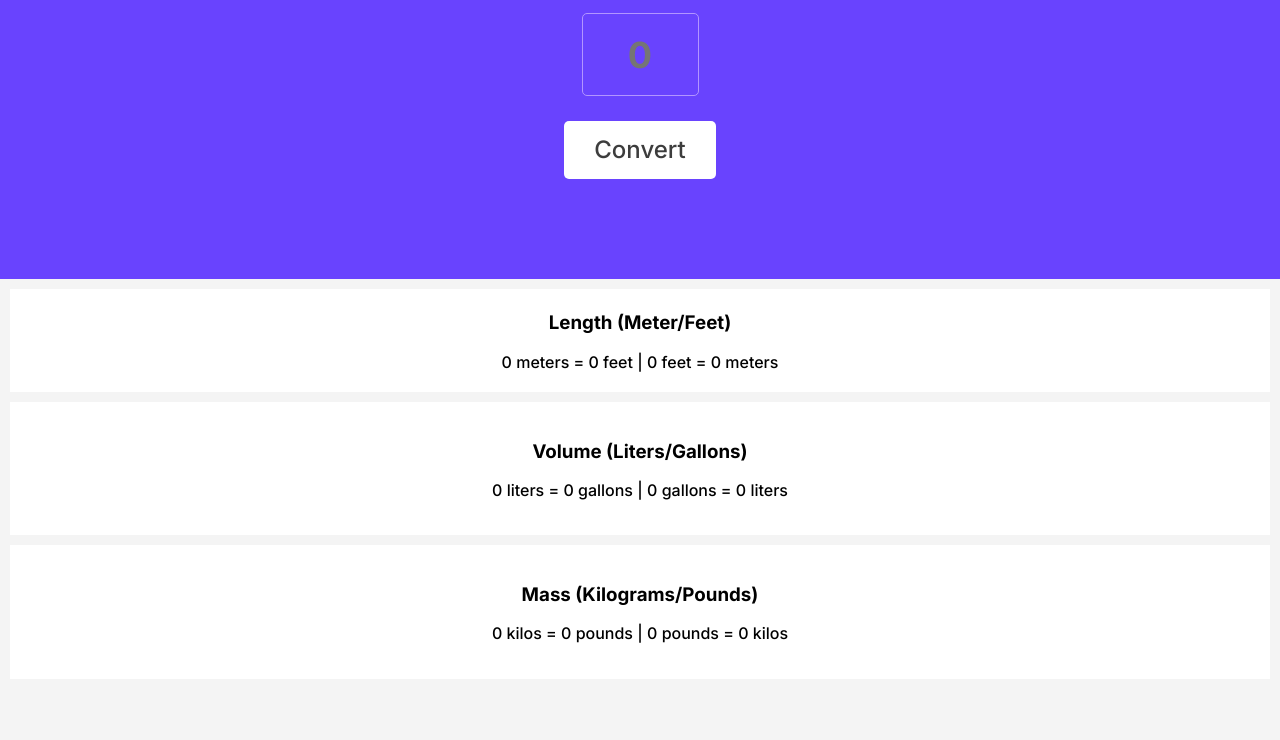
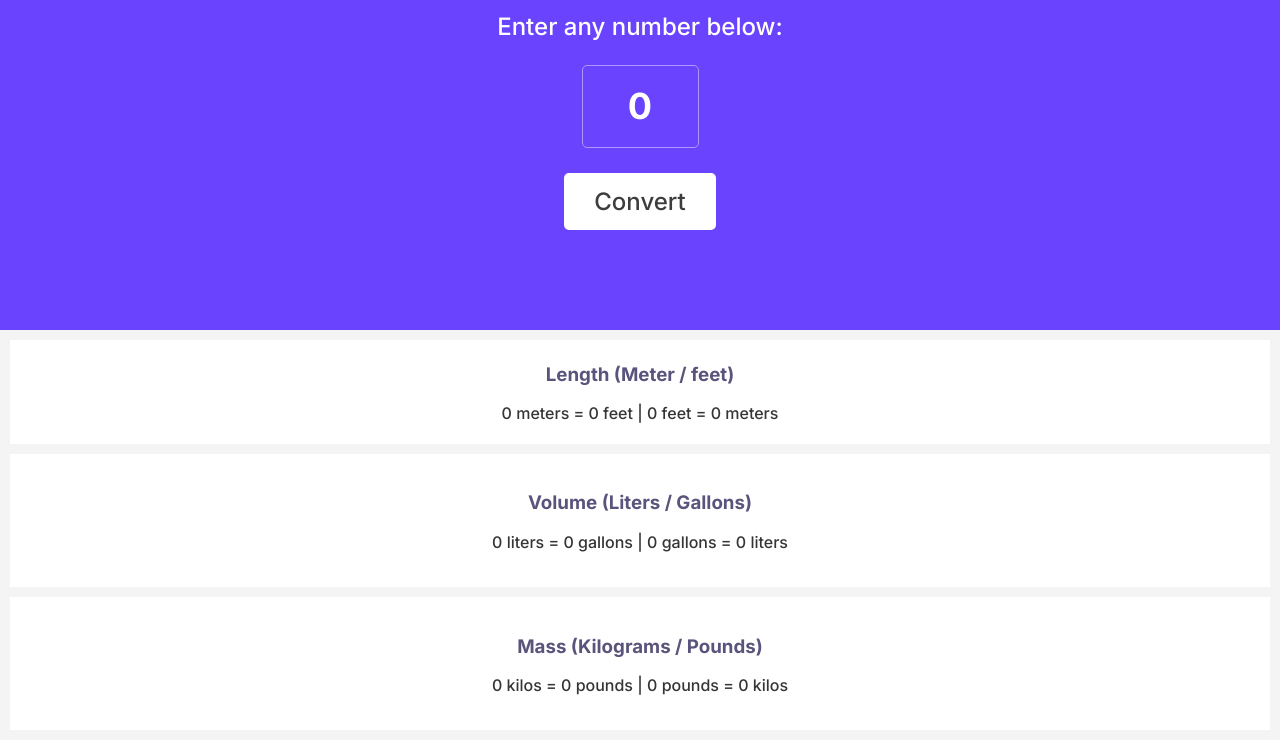
Before and after one commit to mariamconde/unit-converter, a website built with Vite: page index.html in a window 1280 px wide. Shown: the part 188-928 px from the top of the page. Before the commit the page ends 877 px from the top, so only its background shows below. Built offline with nearby package versions, Linux system fonts and the light colour scheme.

Commit message:
style, css, and html changes

```diff
--- a/index.css
+++ b/index.css
@@ -17,8 +17,16 @@ body {
 .main{
     background: #f4f4f4;
     padding: 10px;
+    color: #353535;
 }
 
+.main h3 {
+    color: #5A537B;
+}
+
+::placeholder {
+    color:    #FFFFFF;
+ }
 .section {
     background: white;
     padding: 5px;
--- a/index.html
+++ b/index.html
@@ -14,21 +14,22 @@
   </head>
   <body>
     <div class="heading-container">
-        <h2>Metric/Imperial Unit Conversion</h2>
-        <input id="input-el" type="text" placeholder="0">
+      <h2>Metric / Imperial Unit Conversion</h2>
+      <p>Enter any number below:</p>
+      <input id="input-el" type="text" placeholder="0" />
       <button id="convert-btn">Convert</button>
     </div>
     <div class="main">
       <div class="section" id="measurments">
-            <h3>Length (Meter/Feet)</h3>
+        <h3>Length (Meter / feet)</h3>
         <p id="length-el">0 meters = 0 feet | 0 feet = 0 meters</p>
       </div>
       <div class="section-1" id="measurments">
-            <h3>Volume (Liters/Gallons)</h3>
+        <h3>Volume (Liters / Gallons)</h3>
         <p id="volume-el">0 liters = 0 gallons | 0 gallons = 0 liters</p>
       </div>
       <div class="section-2" id="measurments">
-            <h3>Mass (Kilograms/Pounds)</h3>
+        <h3>Mass (Kilograms / Pounds)</h3>
         <p id="mass-el">0 kilos = 0 pounds | 0 pounds = 0 kilos</p>
       </div>
     </div>
```
Lines whose indentation alone changed are shown as unchanged.
